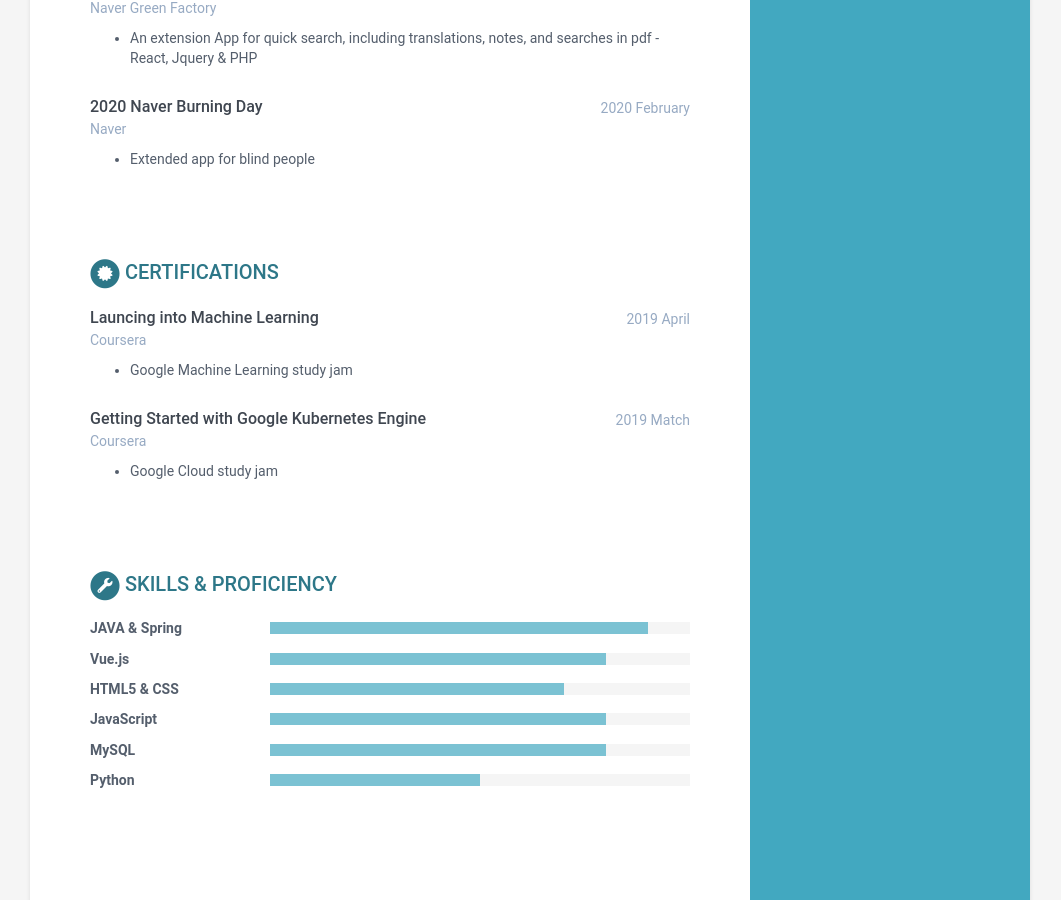
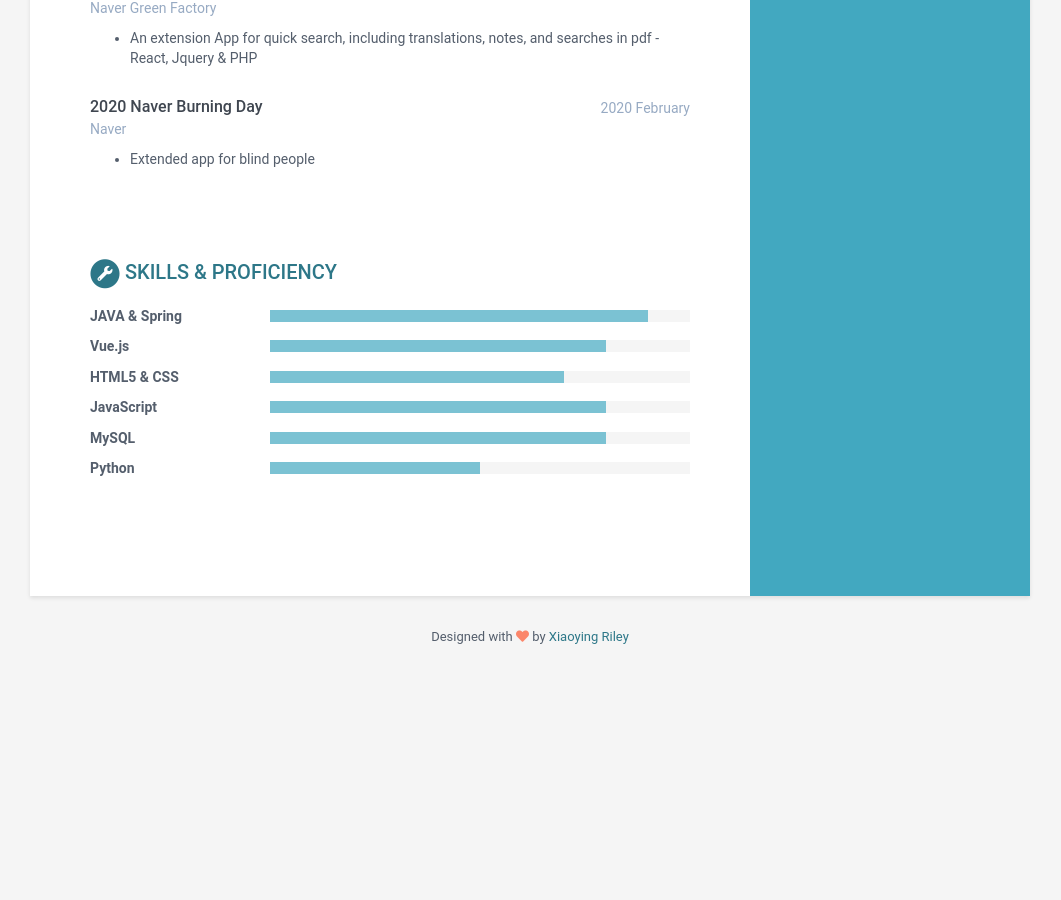
Before and after one commit to myh9410/myh9410.github.io, a Jekyll site: the page built from index.html, in a window 1280 px wide and 900 px high, scrolled down 1072 px. Shown: the whole window, without its empty margins (110-1171 px from the left). Built offline with Jekyll 4.4.1, drawn with Linux system fonts in a browser that asks for light colours; after the commit the page ends 1750 px from its top, so only the background shows below that.

Commit message:
Update data.yml

```diff
--- a/_data/data.yml
+++ b/_data/data.yml
@@ -107,20 +107,6 @@ projects:
         tagline: "Making SNS Web Page with review about medical treatment using Vue.js and Spring"
 
 
-Certification:
-
-    - title: Launcing into Machine Learning
-      time: 2019 April
-      location: Coursera
-      details: |
-        - Google Machine Learning study jam
-
-    - title: Getting Started with Google Kubernetes Engine
-      time: 2019 Match
-      location: Coursera
-      details: |
-        - Google Cloud study jam
-
 skills:
     title: Skills &amp; Proficiency
 
```
